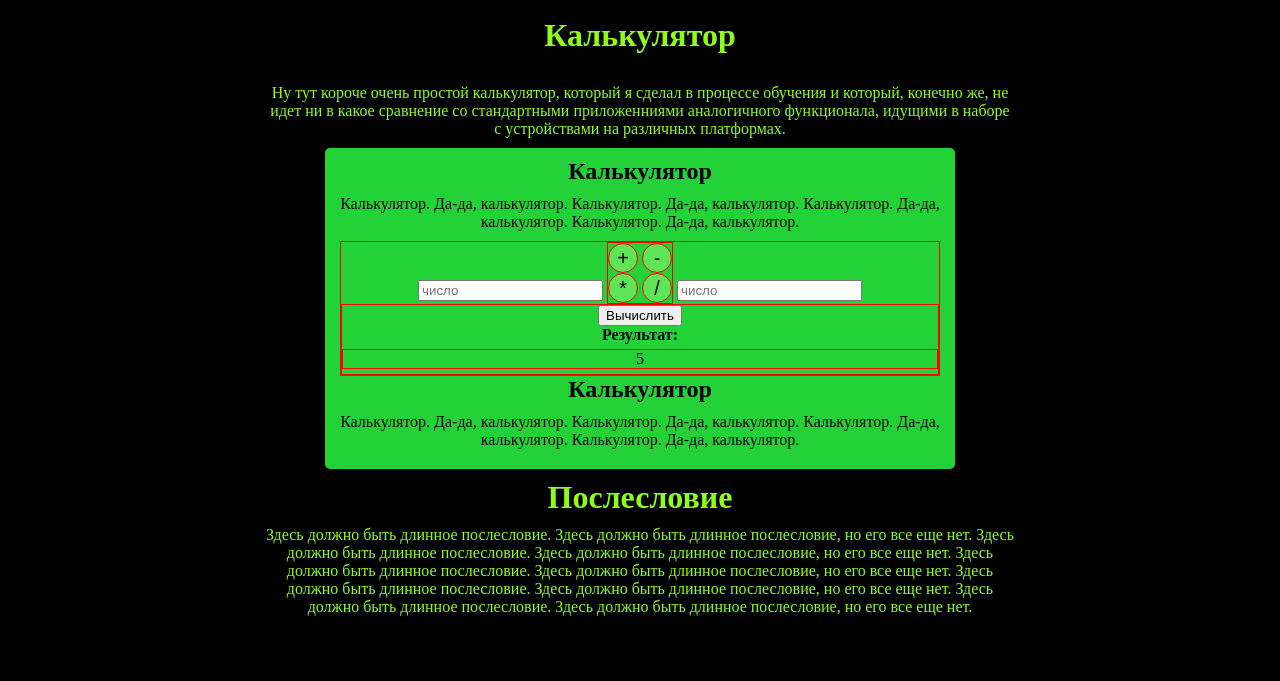
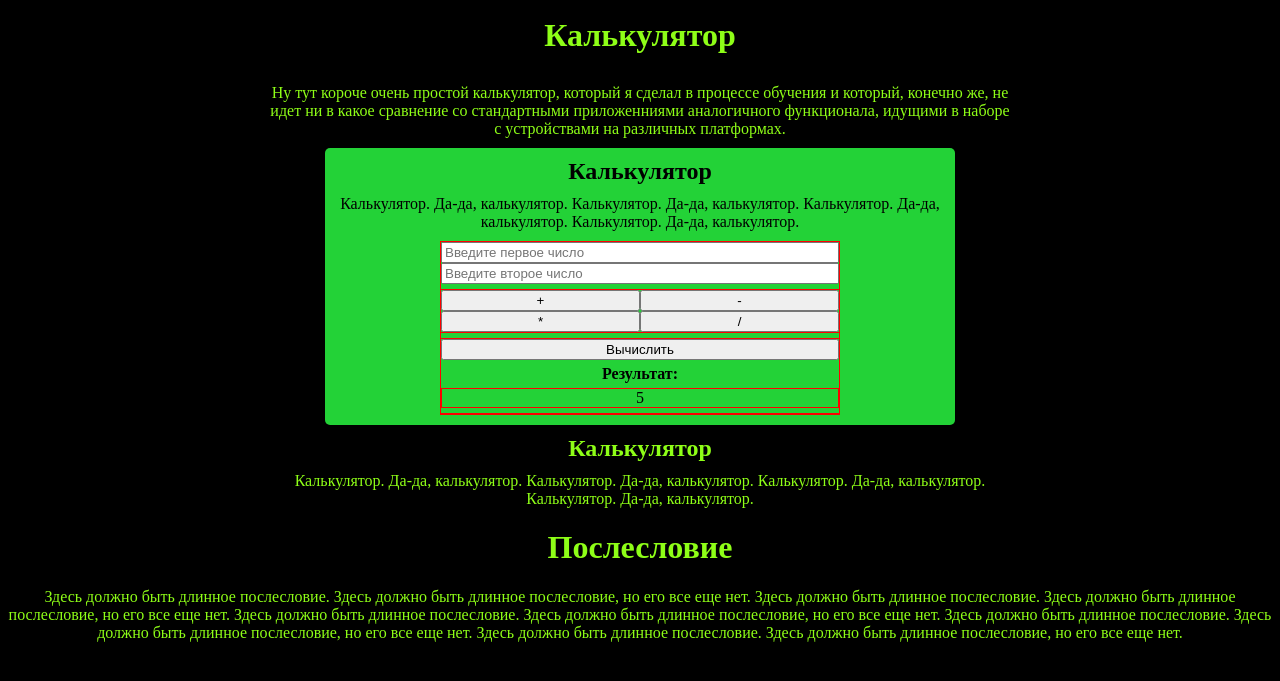
Before and after one commit to heartplay/shitofmyass, a plain HTML site: page calculator.html in a window 1280 px wide. Shown: the part 93-774 px from the top of the page. Drawn offline with Linux system fonts and the light colour scheme; a web font is replaced by a local one.

Commit message:
Add files via upload

```diff
--- a/calculator-styles.css
+++ b/calculator-styles.css
@@ -1,5 +1,12 @@
 .calculator {
   border: 1px solid red;
+  display: flex;
+  flex-direction: column;
+  justify-content: space-between;
+  align-items: center;
+  margin-left: 100px;
+  margin-right: 100px;
+
 }
 
 .calculator h4 {
@@ -13,17 +20,43 @@
 }
 
 .calc > {
-  display: inline;
-  position: relative;
+  /* display: inline; */
+  /* position: relative; */
+  /* display: flex;
+  flex-direction: column;
+  justify-content: space-between;
+  align-items: center; */
+}
+
+.calc-inputs {
+  display: flex;
+  flex-direction: column;
+  /* justify-content: space-between; */
+  align-items: center;
+  width: 100%;
+  margin-bottom: 5px;
 
 }
 
-.buttons {
-  display: inline-block;
-  border: 1px solid red;
+input {
+  /* width: 500px; */
+  box-sizing: border-box;
+  width: 100%;
 }
 
-.buttons button {
+.buttons {
+  /* display: inline-block; */
+  border: 1px solid red;
+  width: 100%;
+  display: flex;
+  flex-direction: column;
+  justify-content: space-between;
+  align-items: center;
+  margin-bottom: 5px;
+
+}
+
+/* .buttons button {
   height: 30px;
   width: 30px;
   border-radius: 50%;
@@ -35,14 +68,40 @@
   font-weight: 500;
   background-color: rgb(93, 229, 85);
   border: 1px solid red;
+} */
+
+.buttons1 {
+  display: flex;
+  flex-direction: row;
+  justify-content: space-between;
+  align-items: center;
+  width: 100%;
+}
+
+.buttons2 {
+  display: flex;
+  flex-direction: row;
+  justify-content: space-between;
+  align-items: center;
+  width: 100%;
+}
+
+.buttons button {
+  width: 50%;
 }
 
 .buttons button:hover {
   box-shadow: 0px 0px 5px 3px rgba(0, 0, 0, 0.25);
 }
 
+.calculate {
+  width: 100%;
+  margin-bottom: 5px;
+}
+
 .result {
   border: 1px solid red;
+  width: 100%;
 }
 
 #result {
--- a/calculator.html
+++ b/calculator.html
@@ -27,14 +27,24 @@
           Калькулятор. Да-да, калькулятор. Калькулятор. Да-да, калькулятор.
         </p>
         <div class="calculator">
-          <div class="calc">
+          <div class="calc-inputs">
+          <!-- <div class="calc"> -->
             <input
               pattern="[0-9]"
               class="input1"
               type="number"
-              placeholder="число"
+              placeholder="Введите первое число"
               id="input1"
             />
+            <input
+              pattern="[0-9]"
+              class="input2"
+              type="number"
+              placeholder="Введите второе число"
+              id="input2"
+            />
+            </div>
+          <!-- </div> -->
             <div class="buttons">
               <div class="buttons1">
                 <button id="plus">+</button>
@@ -45,20 +55,14 @@
                 <button id="delenie">/</button>
               </div>
             </div>
-            <input
-              pattern="[0-9]"
-              class="input2"
-              type="number"
-              placeholder="число"
-              id="input2"
-            />
-          </div>
+
           <div class="result">
-            <button id="submit">Вычислить</button>
+            <button id="submit" class="calculate">Вычислить</button>
             <h4>Результат:</h4>
             <p id="result">5</p>
           </div>
         </div>
+      </div>
         <h2>Калькулятор</h2>
         <p>
           Калькулятор. Да-да, калькулятор. Калькулятор. Да-да, калькулятор.
```
Also changed, not shown: notes-styles.css (+4 -4 lines), notes.html (+1 -1 lines).
